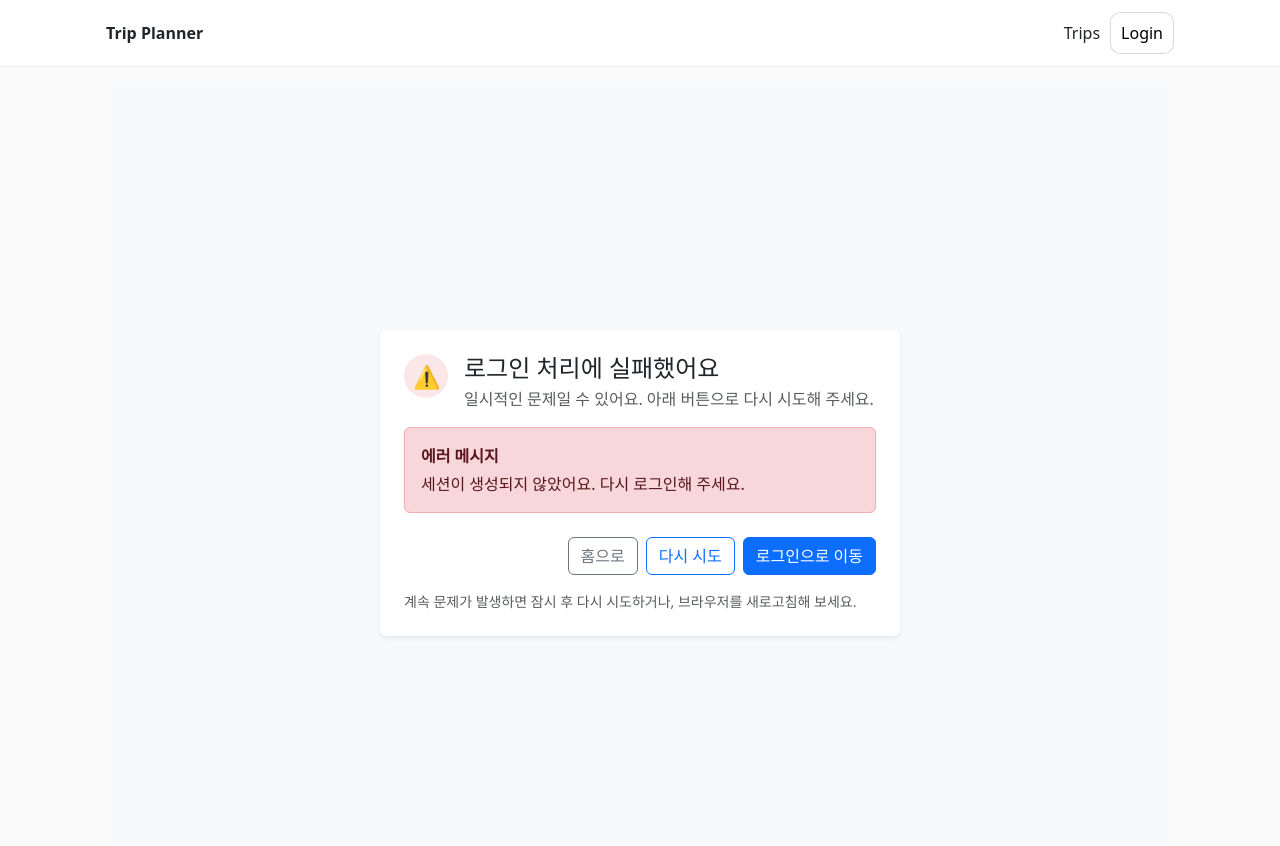
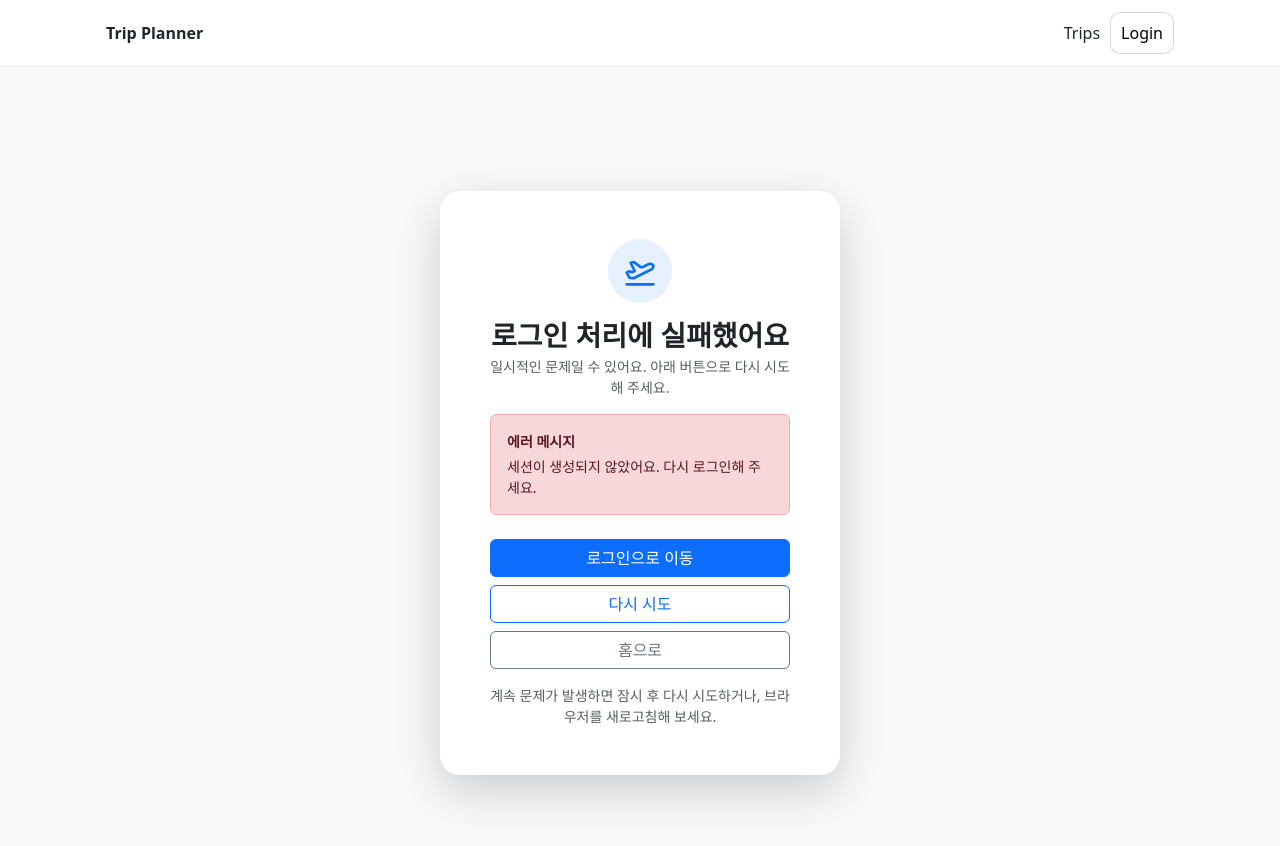
Before and after one commit to prgrms-aibe-devcourse/AIBE5_Project1_Team4, a React app in the folder frontend/: page /auth/callback in a window 1280 px wide. Shown: the top 846 px of the page. Built offline with nearby package versions, Linux system fonts and the light colour scheme; no server answers; the HTML template or start-up script is replaced by a standard one.

Commit message:
[Feat] #105 - 로그인 페이지와 스타일 일치

```diff
--- a/frontend/src/components/FullScreenLoader.jsx
+++ b/frontend/src/components/FullScreenLoader.jsx
@@ -1,20 +1,42 @@
+import { PlaneTakeoff } from 'lucide-react';
+import { Card, Container } from 'react-bootstrap';
+
 export default function FullScreenLoader({ message = '처리 중...' }) {
   return (
     <div
       data-testid="auth-loading"
       style={{
-        position: 'fixed',
-        inset: 0,
+        minHeight: '100vh',
         display: 'flex',
-        flexDirection: 'column',
         alignItems: 'center',
-        justifyContent: 'center',
-        background: 'white',
-        zIndex: 9999,
+        backgroundColor: '#f8f9fa',
       }}
     >
-      <div className="spinner-border" role="status" />
-      <p style={{ marginTop: 12 }}>{message}</p>
+      <Container>
+        <Card
+          className="mx-auto border-0 shadow-lg"
+          style={{ maxWidth: '400px', borderRadius: '20px' }}
+        >
+          <Card.Body className="p-5 d-flex flex-column align-items-center text-center">
+            <div className="text-center mb-4">
+              <div className="bg-primary bg-opacity-10 rounded-circle d-inline-flex p-3 mb-3">
+                <PlaneTakeoff size={32} className="text-primary" />
+              </div>
+              <h3 className="fw-bold text-dark">Trip Planner</h3>
+              <p className="text-muted small mb-0">{message}</p>
+            </div>
+
+            <div
+              className="spinner-border"
+              role="status"
+              aria-label="loading"
+            />
+            <p className="text-muted small mt-3 mb-0">
+              잠시만 기다려주세요. 곧 이동합니다.
+            </p>
+          </Card.Body>
+        </Card>
+      </Container>
     </div>
   );
 }
--- a/frontend/src/pages/AuthCallbackPage.jsx
+++ b/frontend/src/pages/AuthCallbackPage.jsx
@@ -1,8 +1,7 @@
+import { PlaneTakeoff } from 'lucide-react';
 import { useEffect, useState } from 'react';
-import {
-  exchangeCodeForSession,
-  getSession,
-} from '@/services/auth.service';
+import { Button, Card, Container } from 'react-bootstrap';
+import { exchangeCodeForSession, getSession } from '@/services/auth.service';
 import FullScreenLoader from '../components/FullScreenLoader';
 import { popReturnTo } from '../features/auth/auth.feature';
 
@@ -15,7 +14,6 @@ export default function AuthCallbackPage() {
 
     async function run() {
       try {
-        // PKCE code 교환
         const url = new URL(window.location.href);
         const code = url.searchParams.get('code');
 
@@ -23,7 +21,6 @@ export default function AuthCallbackPage() {
           await exchangeCodeForSession(code);
         }
 
-        // 세션 확인
         const session = await getSession();
         if (!session) {
           throw new Error('세션이 생성되지 않았어요. 다시 로그인해 주세요.');
@@ -34,8 +31,7 @@ export default function AuthCallbackPage() {
         setStatus('success');
         setMessage('로그인 완료!');
 
-        // returnTo 처리
-        let returnTo = popReturnTo();
+        const returnTo = popReturnTo();
         window.location.replace(returnTo);
       } catch (e) {
         if (cancelled) return;
@@ -50,90 +46,112 @@ export default function AuthCallbackPage() {
     };
   }, []);
 
-  if (status === 'loading')
+  if (status === 'loading') {
     return <FullScreenLoader message="로그인 처리중..." />;
+  }
 
   if (status === 'error') {
     return (
-      <div className="min-vh-100 d-flex align-items-center justify-content-center bg-light p-3">
       <div
-          className="card shadow-sm border-0"
-          style={{ maxWidth: 520, width: '100%' }}
+        className="min-vh-100 d-flex align-items-center"
+        style={{ backgroundColor: '#f8f9fa' }}
       >
-          <div className="card-body p-4">
-            {/* 헤더 */}
-            <div className="d-flex align-items-start gap-3">
-              <div
-                className="rounded-circle d-flex align-items-center justify-content-center"
-                style={{
-                  width: 44,
-                  height: 44,
-                  background: 'rgba(220,53,69,0.12)', // bootstrap danger 느낌
-                  flex: '0 0 auto',
-                }}
-                aria-hidden="true"
+        <Container>
+          <Card
+            className="mx-auto border-0 shadow-lg"
+            style={{ maxWidth: '400px', borderRadius: '20px' }}
           >
-                <span style={{ fontSize: 22 }}>⚠️</span>
+            <Card.Body className="p-5 d-flex flex-column align-items-center">
+              <div className="text-center mb-3">
+                <div className="bg-primary bg-opacity-10 rounded-circle d-inline-flex p-3 mb-3">
+                  <PlaneTakeoff size={32} className="text-primary" />
                 </div>
-
-              <div className="flex-grow-1">
-                <h4 className="mb-1">로그인 처리에 실패했어요</h4>
-                <p className="text-muted mb-0">
+                <h3 className="fw-bold text-dark mb-1">
+                  로그인 처리에 실패했어요
+                </h3>
+                <p className="text-muted small mb-0">
                   일시적인 문제일 수 있어요. 아래 버튼으로 다시 시도해 주세요.
                 </p>
               </div>
-            </div>
 
-            {/* 메시지 */}
-            <div className="alert alert-danger mt-3 mb-0" role="alert">
+              <div
+                className="alert alert-danger w-100 small"
+                role="alert"
+                style={{ maxWidth: '300px' }}
+              >
                 <div className="fw-semibold mb-1">에러 메시지</div>
                 <div style={{ wordBreak: 'break-word' }}>{message}</div>
               </div>
 
-            {/* 액션 */}
-            <div className="d-flex flex-wrap gap-2 justify-content-end mt-4">
-              <button
-                type="button"
-                className="btn btn-outline-secondary"
+              <div
+                className="d-grid gap-2 w-100 mt-2"
+                style={{ maxWidth: '300px' }}
+              >
+                <Button
+                  variant="primary"
+                  onClick={() => window.location.replace('/login')}
+                >
+                  로그인으로 이동
+                </Button>
+                <Button
+                  variant="outline-primary"
+                  onClick={() => window.location.reload()}
+                >
+                  다시 시도
+                </Button>
+                <Button
+                  variant="outline-secondary"
                   onClick={() => window.location.replace('/')}
                 >
                   홈으로
-              </button>
-
-              <button
-                type="button"
-                className="btn btn-outline-primary"
-                onClick={() => window.location.reload()}
-              >
-                다시 시도
-              </button>
-
-              <button
-                type="button"
-                className="btn btn-primary"
-                onClick={() => window.location.replace('/login')}
-              >
-                로그인으로 이동
-              </button>
+                </Button>
               </div>
 
-            {/* 보조 안내 */}
-            <div className="text-muted small mt-3">
+              <div
+                className="text-muted small mt-3 text-center"
+                style={{ maxWidth: '300px' }}
+              >
                 계속 문제가 발생하면 잠시 후 다시 시도하거나, 브라우저를
                 새로고침해 보세요.
               </div>
-          </div>
-        </div>
+            </Card.Body>
+          </Card>
+        </Container>
       </div>
     );
   }
 
+  // success (대부분 replace로 바로 넘어가지만, 톤 통일)
   return (
-    <div className="min-vh-100 d-flex align-items-center justify-content-center text-center">
-      <div>
-        <div className="spinner-border" role="status" />
-        <p className="mt-3 mb-0">{message}</p>
+    <div
+      className="min-vh-100 d-flex align-items-center"
+      style={{ backgroundColor: '#f8f9fa' }}
+    >
+      <Container>
+        <Card
+          className="mx-auto border-0 shadow-lg"
+          style={{ maxWidth: '400px', borderRadius: '20px' }}
+        >
+          <Card.Body className="p-5 d-flex flex-column align-items-center text-center">
+            <div className="text-center mb-4">
+              <div className="bg-primary bg-opacity-10 rounded-circle d-inline-flex p-3 mb-3">
+                <PlaneTakeoff size={32} className="text-primary" />
               </div>
+              <h3 className="fw-bold text-dark">Trip Planner</h3>
+              <p className="text-muted small mb-0">
+                {message || '로그인 완료!'}
+              </p>
+            </div>
+
+            <div
+              className="spinner-border"
+              role="status"
+              aria-label="redirecting"
+            />
+            <p className="text-muted small mt-3 mb-0">이동 중...</p>
+          </Card.Body>
+        </Card>
+      </Container>
     </div>
   );
 }
```
Lines whose indentation alone changed are shown as unchanged.
